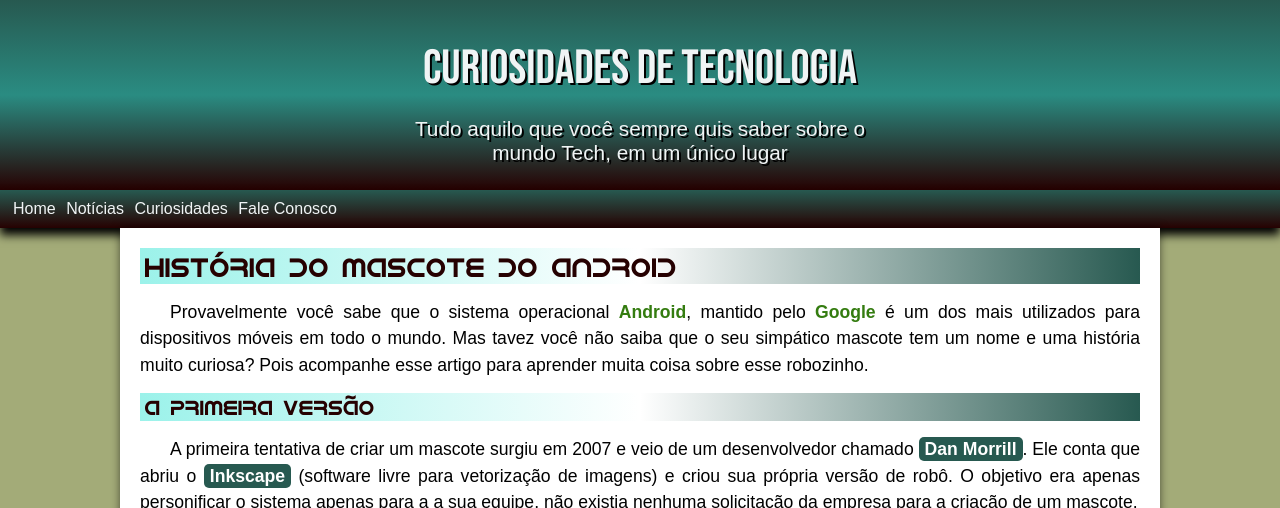
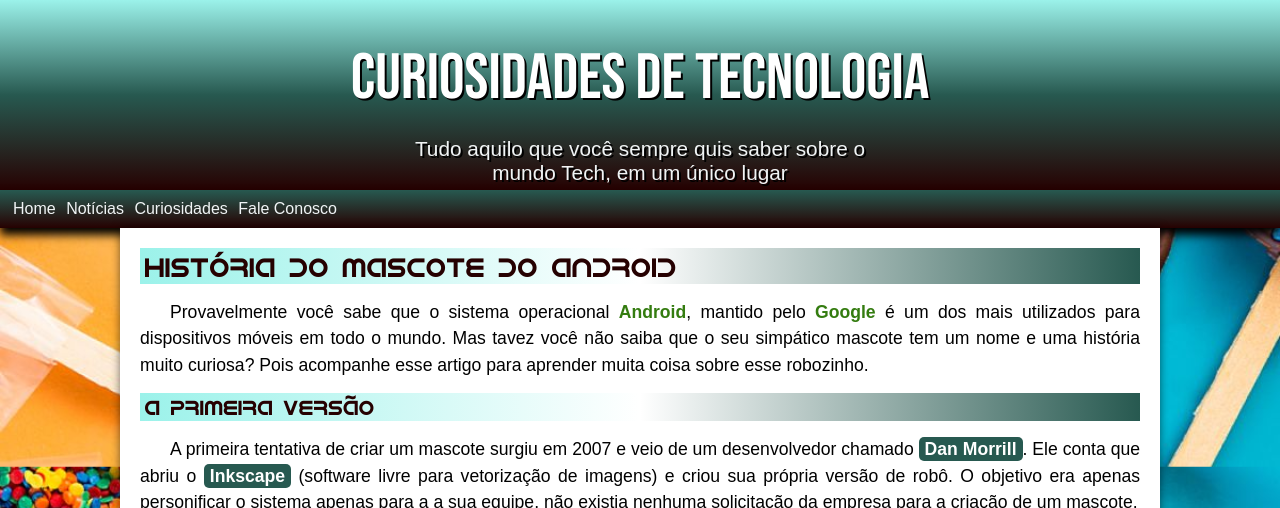
Before and after one commit to joseguilhermeds/Projeto-Android-imagem-de-fundo-com-parallax, a plain HTML site: page index.html in a window 1280 px wide. Shown: the top 508 px of the page. Drawn offline with Linux system fonts and the light colour scheme.

Commit message:
Update Style.css
ajustes

```diff
--- a/Style.css
+++ b/Style.css
@@ -20,18 +20,25 @@
     --cor4:#9BF2EA;
     --cor5:#275950;
     --cor6:#260101;
+    --cor7:#7FDBFF;
+    --cor8:#FFF017;
+
     --fonte-padrao: Arial, Verdana, Helvetica, sans-serif;
     --fonte-destaque:'Bebas Neue', sans-serif;
     --fonte-Android:'Android';
 }
 
 body {
-    background-color:#A3AB78;
+    background-image: url(imagens/pirulito.jpg);
+    background-position: center center;
+    background-size: 100%;
     font-family:var(--fonte-padrao);
+
+
 }
 
 header{
-    background-image: linear-gradient(to bottom, var(--cor5), var(--cor2), var(--cor6) );
+    background-image: linear-gradient(to bottom, var(--cor4), var(--cor5), var(--cor6));
     min-height: 150px;
     text-align: center;
     padding-top: 40px;
@@ -39,9 +46,9 @@
 }
 
 header h1{
-    color:var(--cor0);
+    color:white;
     font-family: var(--fonte-destaque);
-    font-size: 3em;
+    font-size: 4em;
     font-weight: normal;
     margin-bottom: 20px;
     text-shadow: 2px 2px 0px black;
```
